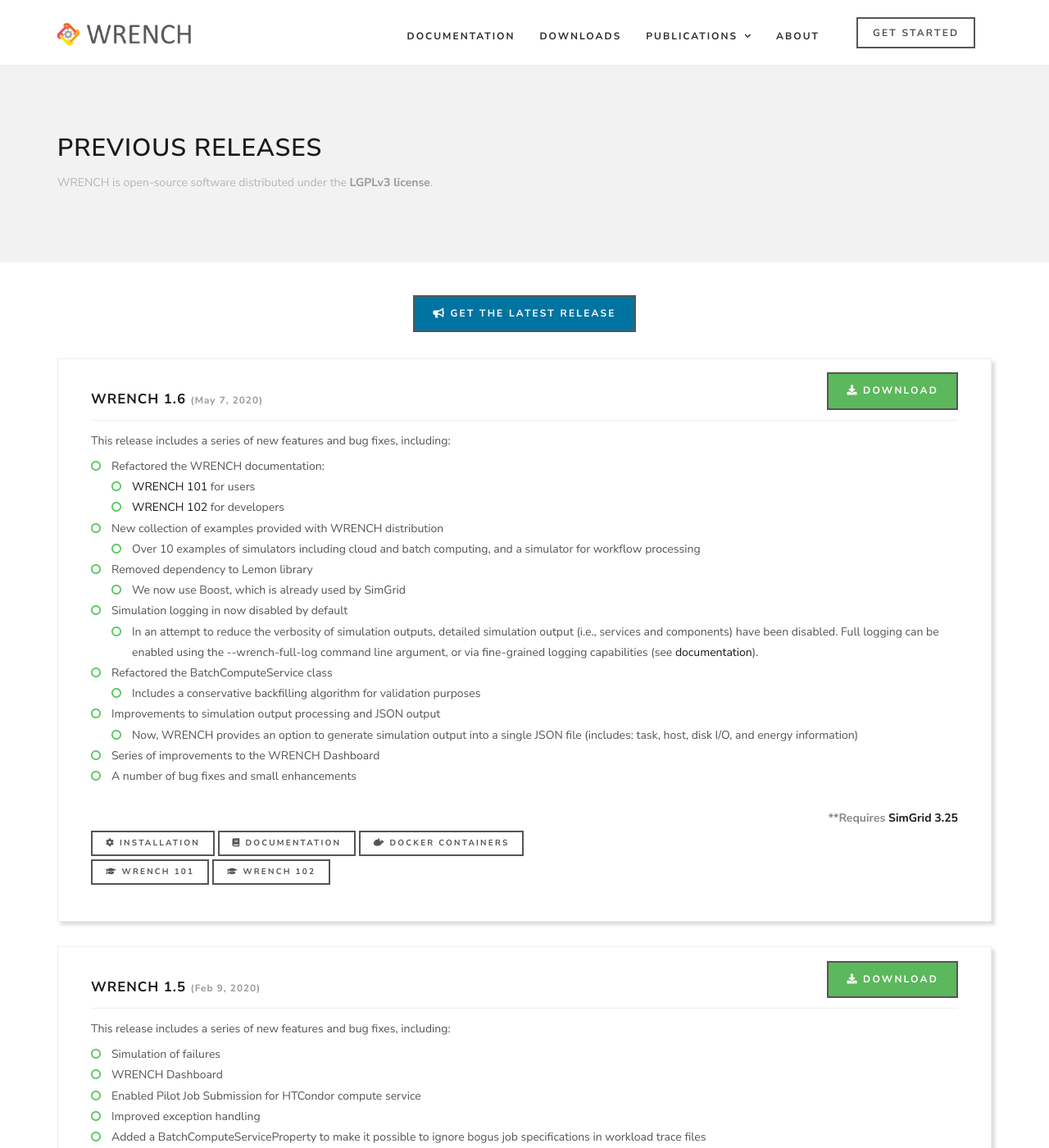
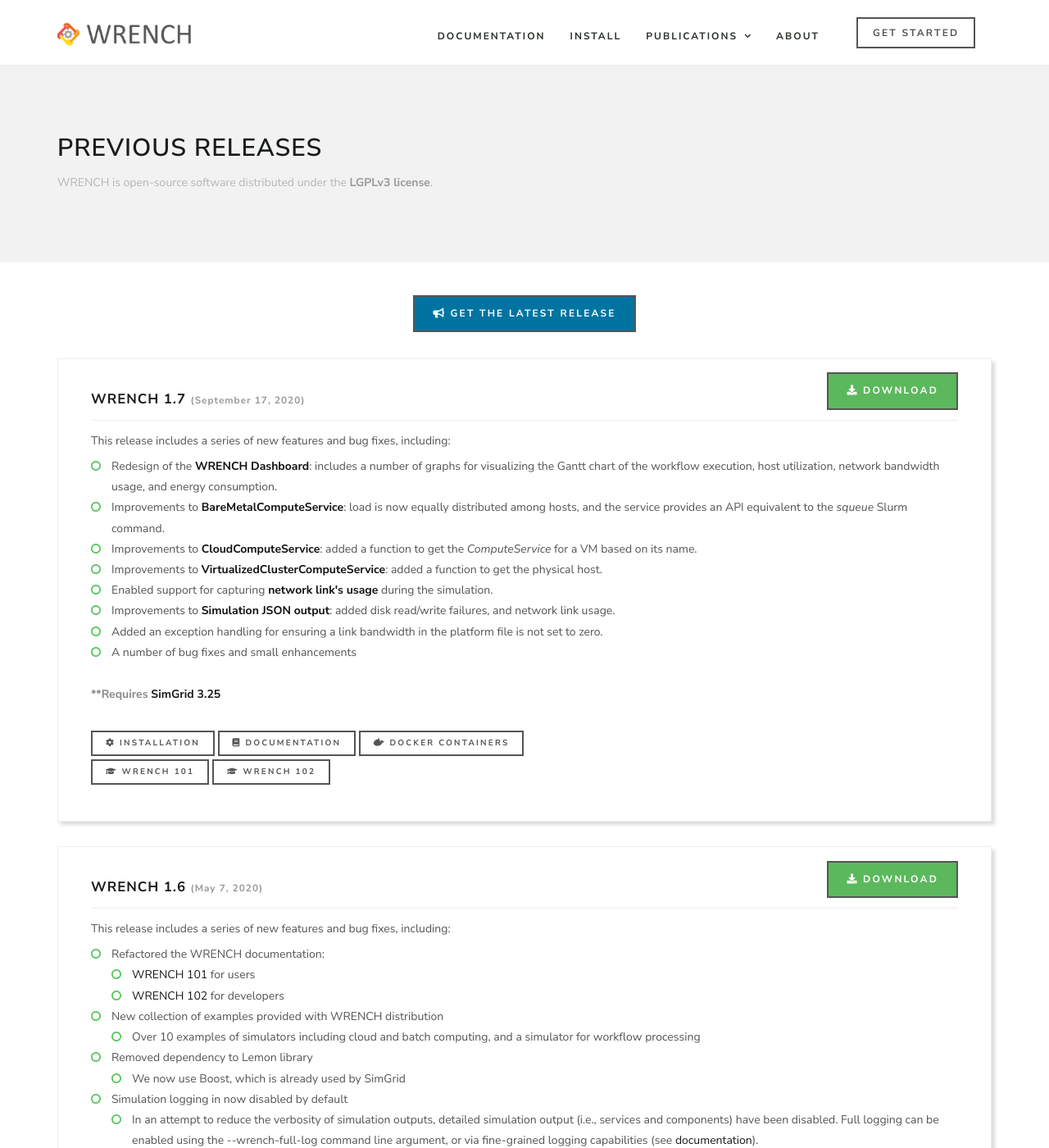
Before and after one commit to wrench-project/wrench-project.github.io, a Jekyll site: the page built from previousreleases.html, in a window 1280 px wide and 1400 px high. Shown: the whole window at 82% size. Built offline with Jekyll 4.4.1, drawn with Linux system fonts in a browser that asks for light colours; nearby versions of some CDN libraries; comment, search, counter and statistics services are not loaded.

Commit message:
release 1.8

```diff
--- a/_data/numbers.yml
+++ b/_data/numbers.yml
@@ -1,8 +1,8 @@
-releases: 11
+releases: 12
 loc: 26
 modules: 22
 papers: 9
-simulators: 6
+simulators: 7
 contributors: 16
 citations: 24
 pedagogic_simulators: 17
--- a/_includes/header.html
+++ b/_includes/header.html
@@ -8,8 +8,8 @@
                 <div class="navigation">
                     <div id="navigation">
                         <ul>
-                            <li><a href="/wrench/1.7/" title="User Guide">Documentation</a></li>
-                            <li><a href="downloads.html" title="Current and Past Releases">Downloads</a> </li>
+                            <li><a href="/wrench/1.8/" title="User Guide">Documentation</a></li>
+                            <li><a href="downloads.html" title="Current and Past Releases">Install</a> </li>
                             <li class="has-sub"><a href="publications.html" title="Publications">Publications</a>
                                 <ul>
                                     <li><a href="publications.html" title="Publications">WRENCH Publications</a> </li>
@@ -23,7 +23,7 @@
                 </div>
             </div>
             <div class="col-lg-2 hidden-md hidden-sm hidden-xs">
-                <div class="header-btn"><a href="/wrench/1.7/getting-started.html" class="btn btn-default btn-sm">get started</a></div>
+                <div class="header-btn"><a href="/wrench/1.8/getting-started.html" class="btn btn-default btn-sm">get started</a></div>
             </div>
         </div>
     </div>
--- a/index.html
+++ b/index.html
@@ -13,11 +13,11 @@
                             <h1 class="slider-title">Workflow Management System<br/>Simulation Workbench</h1>
                             <p class="slider-text hidden-xs">Accurate, scalable, and reproducible simulations</p>
                             <a href="downloads.html" class="btn btn-default btn-sm hidden-sm hidden-xs" style="background-color: #666; color: #fff">
-                                <i class="fa fa-download"></i>&nbsp;&nbsp;Download WRENCH-1.7
+                                <i class="fa fa-download"></i>&nbsp;&nbsp;Download WRENCH-1.8
                             </a>
-                            <span class="slider-text hidden-xs" style="font-size: 0.8em; margin-top: 10em">&nbsp;Released on September 17, 2020</span>
+                            <span class="slider-text hidden-xs" style="font-size: 0.8em; margin-top: 10em">&nbsp;Released on February 18, 2021</span>
                             <br/>
-                            <span style="font-size: 0.8em; color: #999">***WRENCH 1.8 will be released in late February 2021.</span>
+<!--                            <span style="font-size: 0.8em; color: #999">***WRENCH 1.8 will be released in late February 2021.</span>-->
                         </div>
                     </div>
                     <div class="col-lg-2 col-md-2 col-sm-2  col-xs-12">
--- a/previousreleases.html
+++ b/previousreleases.html
@@ -37,6 +37,64 @@
             </div>
         </div>
         <div class="row">
+            <div class="col-lg-12 col-md-12 col-sm-12 col-xs-12">
+                <div class="plan-block">
+                    <div class="plan-header">
+                        <h3>WRENCH 1.7 <span style="color: #999; font-size: 0.7em">(September 17, 2020)</span></h3>
+                        <p class="plan-price">
+                            <a href="https://github.com/wrench-project/wrench/releases/tag/v1.7"
+                               class="btn btn-success">
+                                <i class="fa fa-download"></i> Download
+                            </a>
+                        </p>
+                    </div>
+                    <div class="plan-content">
+                        <p>This release includes a series of new features and bug fixes, including:
+                        <ul class="angle angle-right">
+                            <li>Redesign of the <strong>WRENCH Dashboard</strong>: includes a number of graphs for
+                                visualizing the Gantt chart of the workflow execution, host utilization, network
+                                bandwidth usage, and energy consumption.
+                            </li>
+                            <li>Improvements to <strong>BareMetalComputeService</strong>: load is now equally
+                                distributed among hosts, and the service provides an API equivalent to the
+                                <i>squeue</i> Slurm command.
+                            </li>
+                            <li>Improvements to <strong>CloudComputeService</strong>: added a function to get the
+                                <i>ComputeService</i> for a VM based on its name.
+                            </li>
+                            <li>Improvements to <strong>VirtualizedClusterComputeService</strong>: added a function
+                                to get the physical host.
+                            </li>
+                            <li>Enabled support for capturing <strong>network link's usage</strong> during the
+                                simulation.
+                            </li>
+                            <li>Improvements to <strong>Simulation JSON output</strong>: added disk read/write
+                                failures, and network link usage.
+                            </li>
+                            <li>Added an exception handling for ensuring a link bandwidth in the platform file is
+                                not set to zero.
+                            </li>
+                            <li>A number of bug fixes and small enhancements</li>
+                        </ul>
+                        <p style="color: #888; font-weight: bold">
+                            **Requires <a href="https://simgrid.org" target="_blank">SimGrid 3.25</a>
+                        </p>
+                        <br/>
+                        <a href="/wrench/1.7/install.html" class="btn btn-default btn-xs">
+                            <i class="fa fa-cog"></i> Installation</a>
+                        <a href="/wrench/1.7/index.html" class="btn btn-default btn-xs">
+                            <i class="fa fa-book"></i> Documentation</a>
+                        <a href="https://hub.docker.com/r/wrenchproject/wrench/" target="_blank"
+                           class="btn btn-default btn-xs"><i class="fab fa-docker"></i> Docker Containers</a>
+                        <br/>
+                        <a href="/wrench/1.7/wrench-101.html" class="btn btn-default btn-xs">
+                            <i class="fa fa-graduation-cap"></i> WRENCH 101</a>
+                        <a href="/wrench/1.7/wrench-102.html" class="btn btn-default btn-xs">
+                            <i class="fa fa-graduation-cap"></i> WRENCH 102</a>
+                    </div>
+                </div>
+            </div>
+
             <div class="col-lg-12 col-md-12 col-sm-12 col-xs-12">
                 <div class="plan-block">
                     <div class="plan-header">
```
Also changed, not shown: downloads.html (+17 -31 lines).
